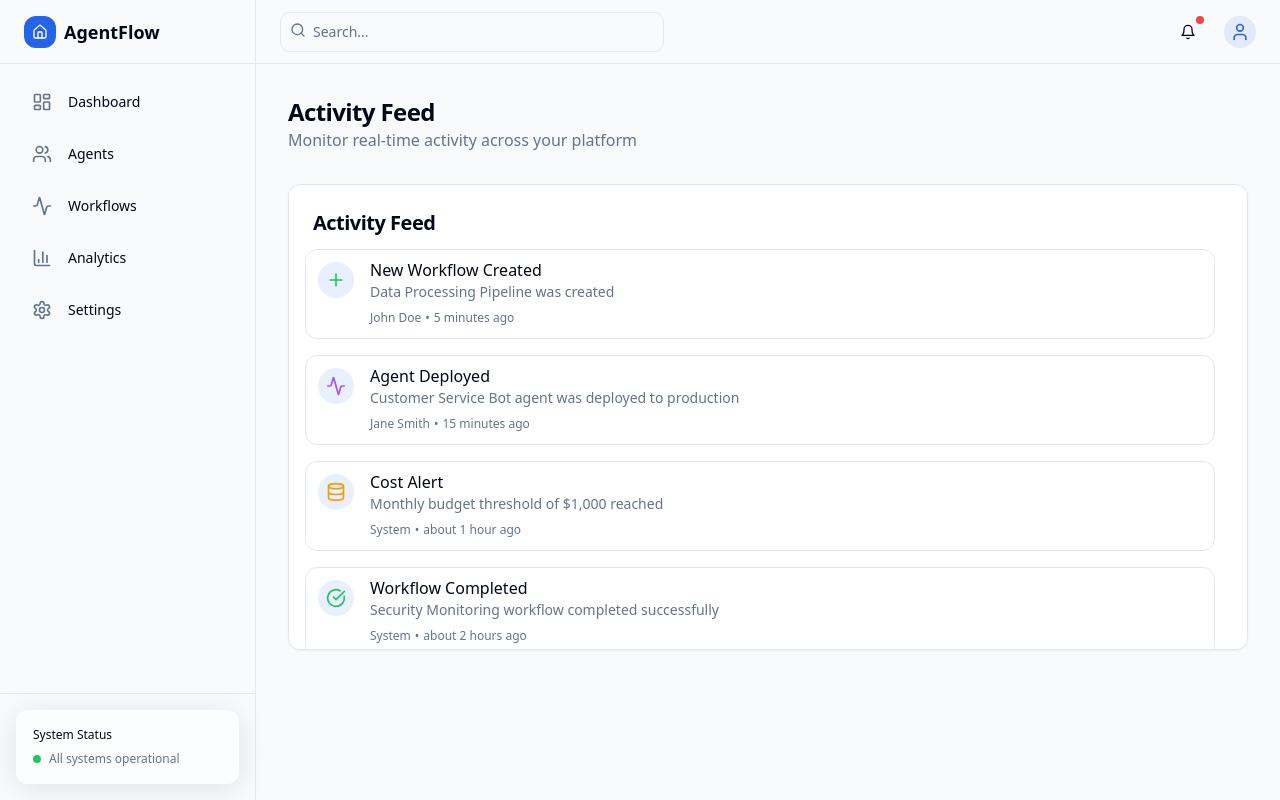
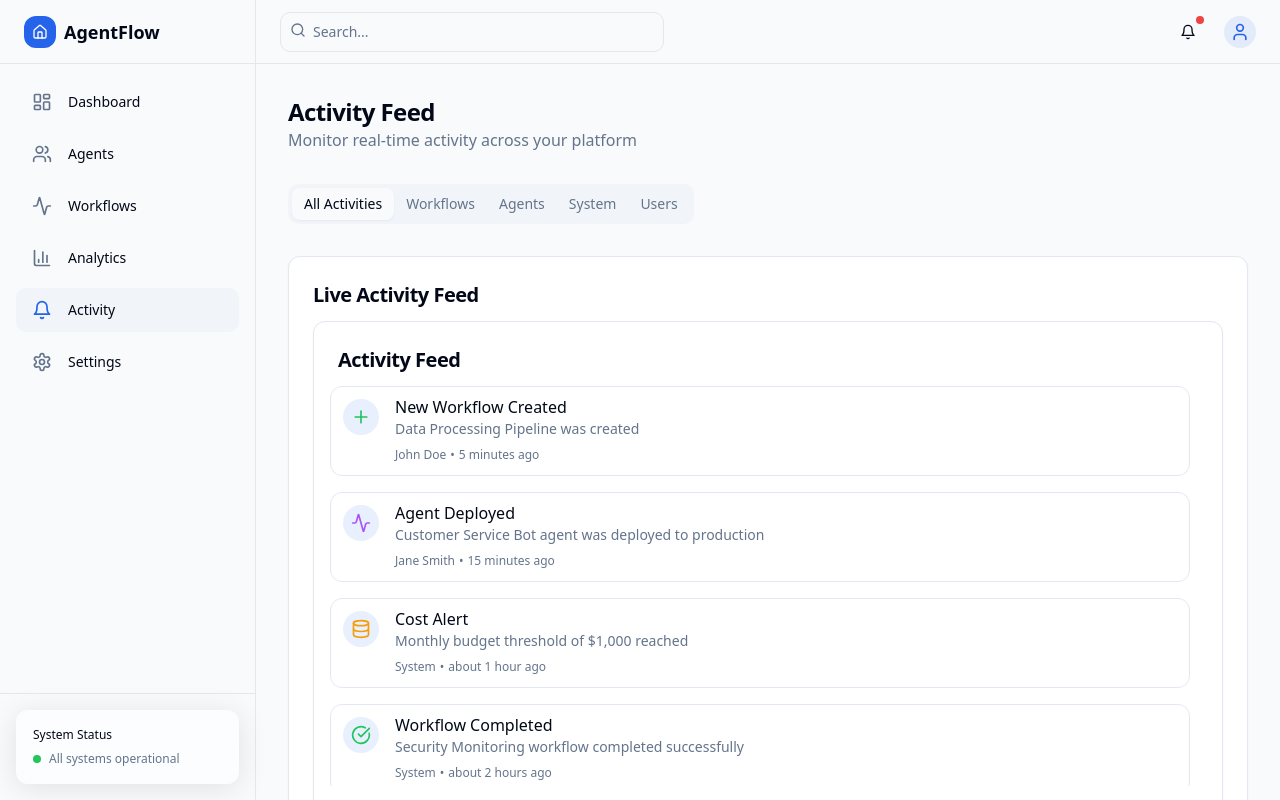
Before and after one commit to deadaj1707/efficiency-works-portal, a React (Vite) app: page /activity in a window 1280 px wide. Shown: the top 800 px of the page. Built offline with nearby package versions, Linux system fonts and the light colour scheme; sample sign-in values are in the browser's storage.

Commit message:
Integrate dashboard preview
Integrate the dashboard preview feature.

```diff
--- a/src/components/activity/ActivityFeed.tsx
+++ b/src/components/activity/ActivityFeed.tsx
@@ -3,6 +3,7 @@ import React, { useState, useEffect } from 'react';
 import { Card, CardContent, CardHeader, CardTitle } from '@/components/ui/card';
 import { ScrollArea } from '@/components/ui/scroll-area';
 import ActivityItem from './ActivityItem';
+import { Skeleton } from '@/components/ui/skeleton';
 
 // Mock activity data - in a real app, this would come from an API
 const mockActivities = [
@@ -99,8 +100,32 @@ const mockActivities = [
   }
 ];
 
+interface Activity {
+  id: string;
+  type: string;
+  title: string;
+  description: string;
+  timestamp: string;
+  actor: {
+    name: string;
+    avatar: string | null;
+  };
+  entityId: string | null;
+  entityType: string | null;
+}
+
 const ActivityFeed: React.FC = () => {
-  const [activities, setActivities] = useState(mockActivities);
+  const [activities, setActivities] = useState<Activity[]>(mockActivities);
+  const [loading, setLoading] = useState(true);
+
+  // Simulate loading and data fetching
+  useEffect(() => {
+    const timer = setTimeout(() => {
+      setLoading(false);
+    }, 1000);
+
+    return () => clearTimeout(timer);
+  }, []);
 
   // Simulate real-time updates
   useEffect(() => {
@@ -124,10 +149,34 @@ const ActivityFeed: React.FC = () => {
 
         setActivities(prev => [newActivity, ...prev.slice(0, 9)]); // Keep only 10 most recent
       }
-    }, 30000); // Every 30 seconds check
+    }, 15000); // Every 15 seconds check
 
     return () => clearInterval(interval);
   }, []);
+
+  if (loading) {
+    return (
+      <Card className="h-full">
+        <CardHeader className="pb-3">
+          <CardTitle className="text-xl font-bold">Activity Feed</CardTitle>
+        </CardHeader>
+        <CardContent className="p-0">
+          <div className="space-y-4 px-4">
+            {[1, 2, 3, 4, 5].map((i) => (
+              <div key={i} className="flex items-start gap-4 rounded-lg border p-3">
+                <Skeleton className="h-9 w-9 rounded-full" />
+                <div className="space-y-2 flex-1">
+                  <Skeleton className="h-4 w-2/3" />
+                  <Skeleton className="h-3 w-full" />
+                  <Skeleton className="h-2 w-1/3" />
+                </div>
+              </div>
+            ))}
+          </div>
+        </CardContent>
+      </Card>
+    );
+  }
 
   return (
     <Card className="h-full">
--- a/src/components/layout/Sidebar.tsx
+++ b/src/components/layout/Sidebar.tsx
@@ -2,7 +2,7 @@
 import React from 'react';
 import { Link, useLocation } from 'react-router-dom';
 import { cn } from '@/lib/utils';
-import { Activity, BarChart3, Home, LayoutDashboard, Settings, Users } from 'lucide-react';
+import { Activity, BarChart3, Bell, Home, LayoutDashboard, Settings, Users } from 'lucide-react';
 
 interface SidebarProps {
   open: boolean;
@@ -31,6 +31,11 @@ const Sidebar: React.FC<SidebarProps> = ({ open }) => {
       name: 'Analytics',
       path: '/analytics',
       icon: <BarChart3 className="h-5 w-5" />,
+    },
+    {
+      name: 'Activity',
+      path: '/activity',
+      icon: <Bell className="h-5 w-5" />,
     },
     {
       name: 'Settings',
--- a/src/pages/Activity.tsx
+++ b/src/pages/Activity.tsx
@@ -2,6 +2,8 @@
 import React from 'react';
 import MainLayout from '@/components/layout/MainLayout';
 import ActivityFeed from '@/components/activity/ActivityFeed';
+import { Card, CardContent, CardHeader, CardTitle } from '@/components/ui/card';
+import { Tabs, TabsContent, TabsList, TabsTrigger } from '@/components/ui/tabs';
 
 const Activity = () => {
   return (
@@ -12,9 +14,80 @@ const Activity = () => {
           <p className="text-muted-foreground">Monitor real-time activity across your platform</p>
         </div>
 
-        <div className="grid gap-6">
-          <ActivityFeed />
-        </div>
+        <Tabs defaultValue="all" className="w-full">
+          <TabsList className="mb-6">
+            <TabsTrigger value="all">All Activities</TabsTrigger>
+            <TabsTrigger value="workflows">Workflows</TabsTrigger>
+            <TabsTrigger value="agents">Agents</TabsTrigger>
+            <TabsTrigger value="system">System</TabsTrigger>
+            <TabsTrigger value="users">Users</TabsTrigger>
+          </TabsList>
+
+          <TabsContent value="all" className="animate-fade-in">
+            <Card className="h-full">
+              <CardHeader className="pb-3">
+                <CardTitle className="text-xl font-bold">Live Activity Feed</CardTitle>
+              </CardHeader>
+              <CardContent>
+                <div className="h-[600px]">
+                  <ActivityFeed />
+                </div>
+              </CardContent>
+            </Card>
+          </TabsContent>
+
+          <TabsContent value="workflows" className="animate-fade-in">
+            <Card className="h-full">
+              <CardHeader className="pb-3">
+                <CardTitle className="text-xl font-bold">Workflow Activities</CardTitle>
+              </CardHeader>
+              <CardContent>
+                <div className="h-[600px]">
+                  <ActivityFeed />
+                </div>
+              </CardContent>
+            </Card>
+          </TabsContent>
+
+          <TabsContent value="agents" className="animate-fade-in">
+            <Card className="h-full">
+              <CardHeader className="pb-3">
+                <CardTitle className="text-xl font-bold">Agent Activities</CardTitle>
+              </CardHeader>
+              <CardContent>
+                <div className="h-[600px]">
+                  <ActivityFeed />
+                </div>
+              </CardContent>
+            </Card>
+          </TabsContent>
+
+          <TabsContent value="system" className="animate-fade-in">
+            <Card className="h-full">
+              <CardHeader className="pb-3">
+                <CardTitle className="text-xl font-bold">System Activities</CardTitle>
+              </CardHeader>
+              <CardContent>
+                <div className="h-[600px]">
+                  <ActivityFeed />
+                </div>
+              </CardContent>
+            </Card>
+          </TabsContent>
+
+          <TabsContent value="users" className="animate-fade-in">
+            <Card className="h-full">
+              <CardHeader className="pb-3">
+                <CardTitle className="text-xl font-bold">User Activities</CardTitle>
+              </CardHeader>
+              <CardContent>
+                <div className="h-[600px]">
+                  <ActivityFeed />
+                </div>
+              </CardContent>
+            </Card>
+          </TabsContent>
+        </Tabs>
       </div>
     </MainLayout>
   );
--- a/src/pages/Index.tsx
+++ b/src/pages/Index.tsx
@@ -8,6 +8,7 @@ import AgentTable from '@/components/dashboard/AgentTable';
 import CostOverview from '@/components/dashboard/CostOverview';
 import TimeMetrics from '@/components/dashboard/TimeMetrics';
 import StatusCard from '@/components/dashboard/StatusCard';
+import ActivityFeed from '@/components/activity/ActivityFeed';
 
 const Index = () => {
   return (
@@ -45,7 +46,7 @@ const Index = () => {
           />
         </div>
 
-        <div className="grid gap-6 md:grid-cols-2 lg:grid-cols-4">
+        <div className="grid gap-6 md:grid-cols-2 lg:grid-cols-3">
           <EfficiencyChart />
           <StatusCard
             title="Completed Workflows"
@@ -64,11 +65,16 @@ const Index = () => {
         </div>
 
         <div className="grid gap-6 md:grid-cols-2 lg:grid-cols-3">
-          <AgentTable />
-          <CostOverview />
+          <div className="lg:col-span-2">
+            <AgentTable />
+          </div>
+          <div className="md:row-span-2 h-full">
+            <ActivityFeed />
+          </div>
         </div>
 
         <div className="grid gap-6 md:grid-cols-2 lg:grid-cols-3">
+          <CostOverview />
           <TimeMetrics />
         </div>
       </div>
```
